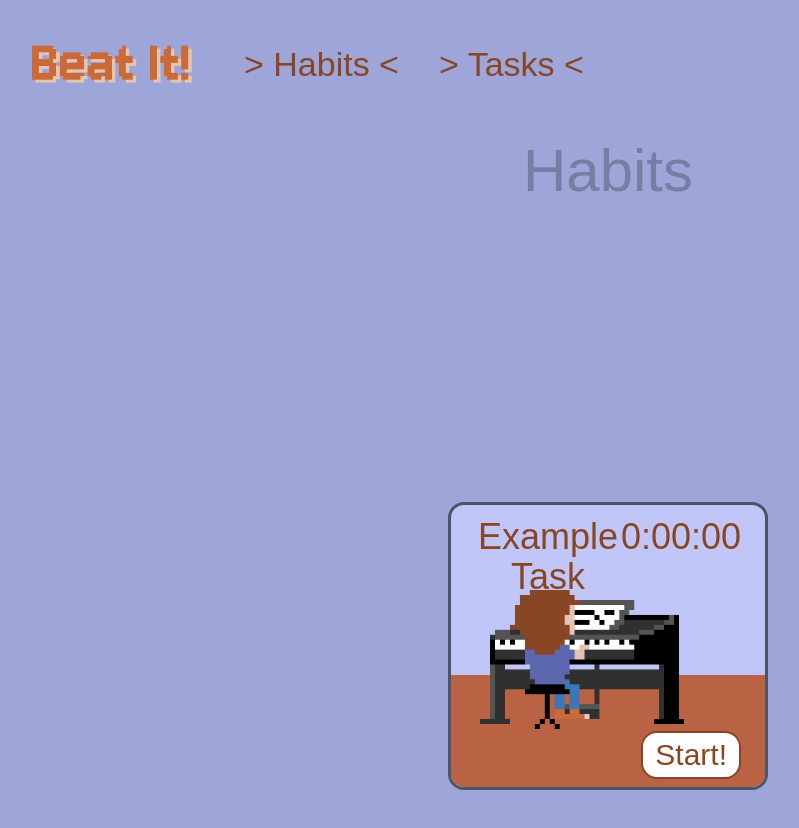
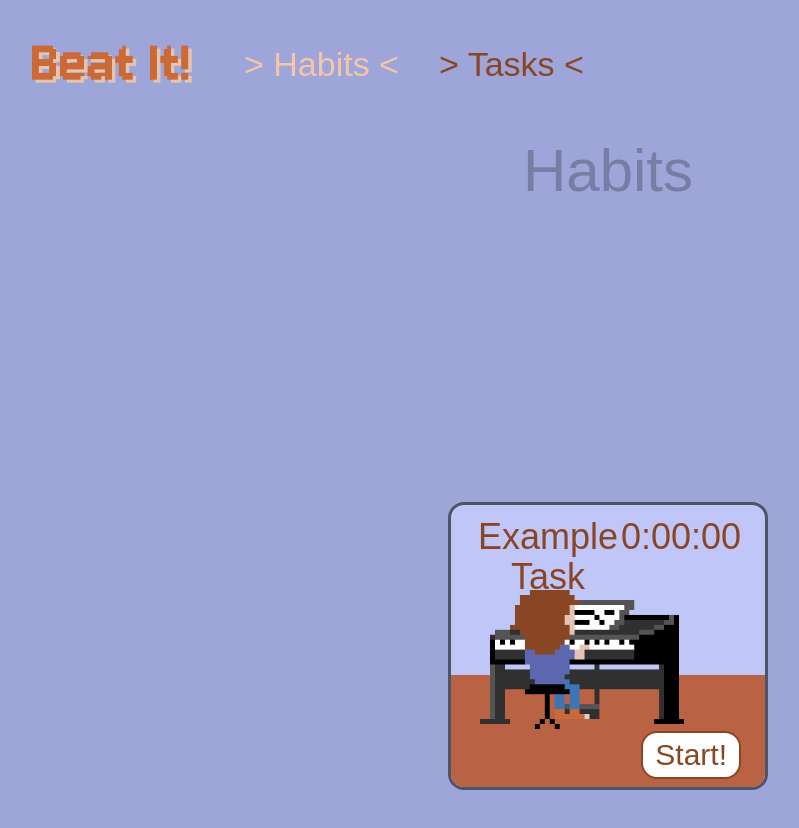
Before and after one commit to ktessma21/Beat-It, a React (Vite) app in the folder frontend/: page / in a window 1280 px wide. Both pictures are taken after a click on the button "Sign Up". Shown: the top 828 px of the page, without its empty margins (32-831 px from the left). Built offline with nearby package versions, Linux system fonts and the light colour scheme; a web font is replaced by a local one.

Commit message:
modified:   frontend/src/components/NavBar.jsx 	modified:   frontend/src/index.css

```diff
--- a/frontend/src/components/NavBar.jsx
+++ b/frontend/src/components/NavBar.jsx
@@ -21,14 +21,14 @@ function NavBar() {
             {/* Navigation Links */}
             <div className="ml-10 flex items-baseline space-x-4">
               <a
-                className="px-3 py-2 rounded-md"
                 onClick={() => setPageState("habits")}
+                className={`px-3 py-2 rounded-md ${pageState === "habits" ? "text-[#F6C5A9]" : "text-[#894625]"}`}
               >
                 &gt; Habits &lt;
               </a>
               <a
-                className="hover:text-white px-3 py-2 rounded-md"
                 onClick={() => setPageState("tasks")}
+                className={`px-3 py-2 rounded-md ${pageState === "tasks" ? "text-[#F6C5A9]" : "text-[#894625]"}`}
               >
                 &gt; Tasks &lt;
               </a>
--- a/frontend/src/index.css
+++ b/frontend/src/index.css
@@ -69,11 +69,6 @@ input{
 
 a {
   font-size: 34px;
-  color: #894625;
-}
-
-a:click {
-  color: #F6C5A9;
 }
 
 a:hover {
```
